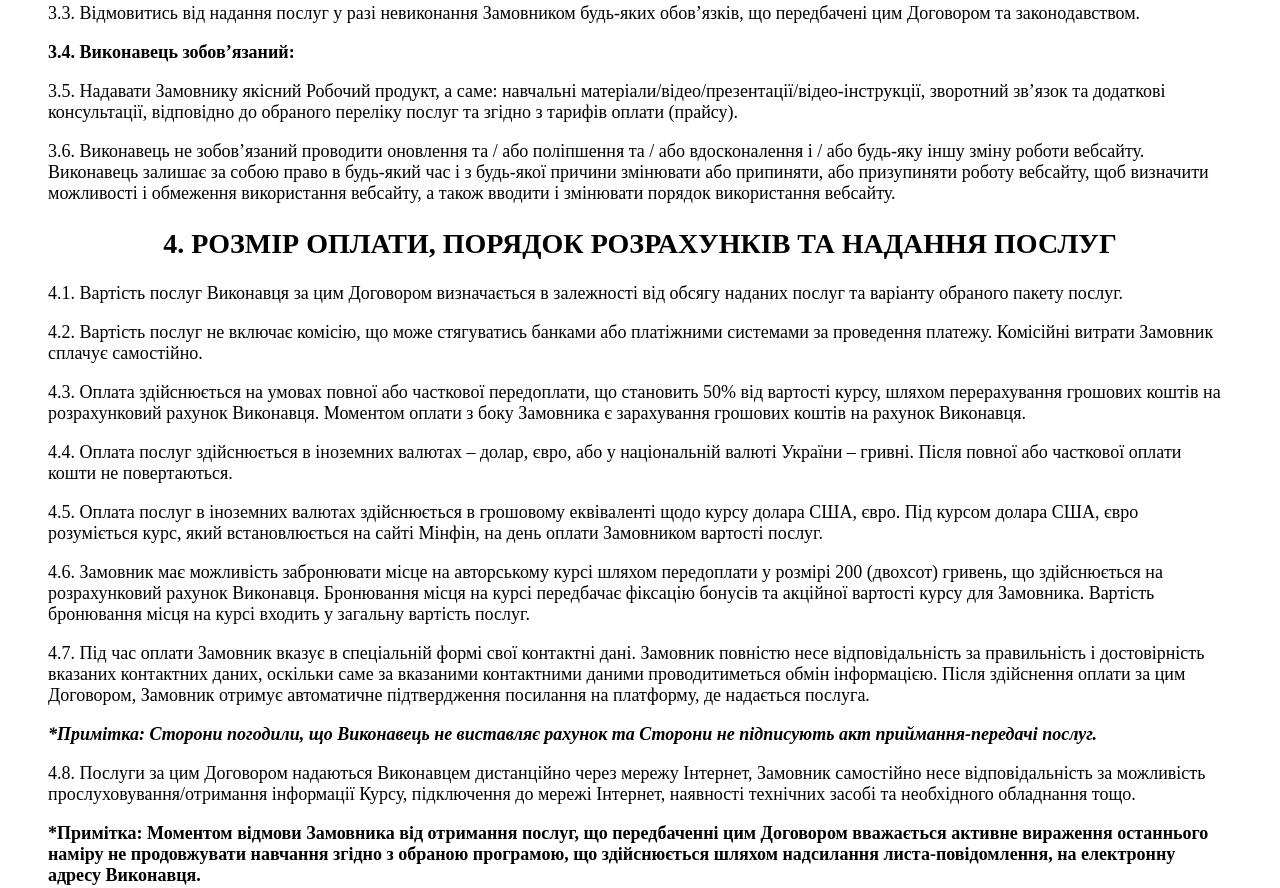
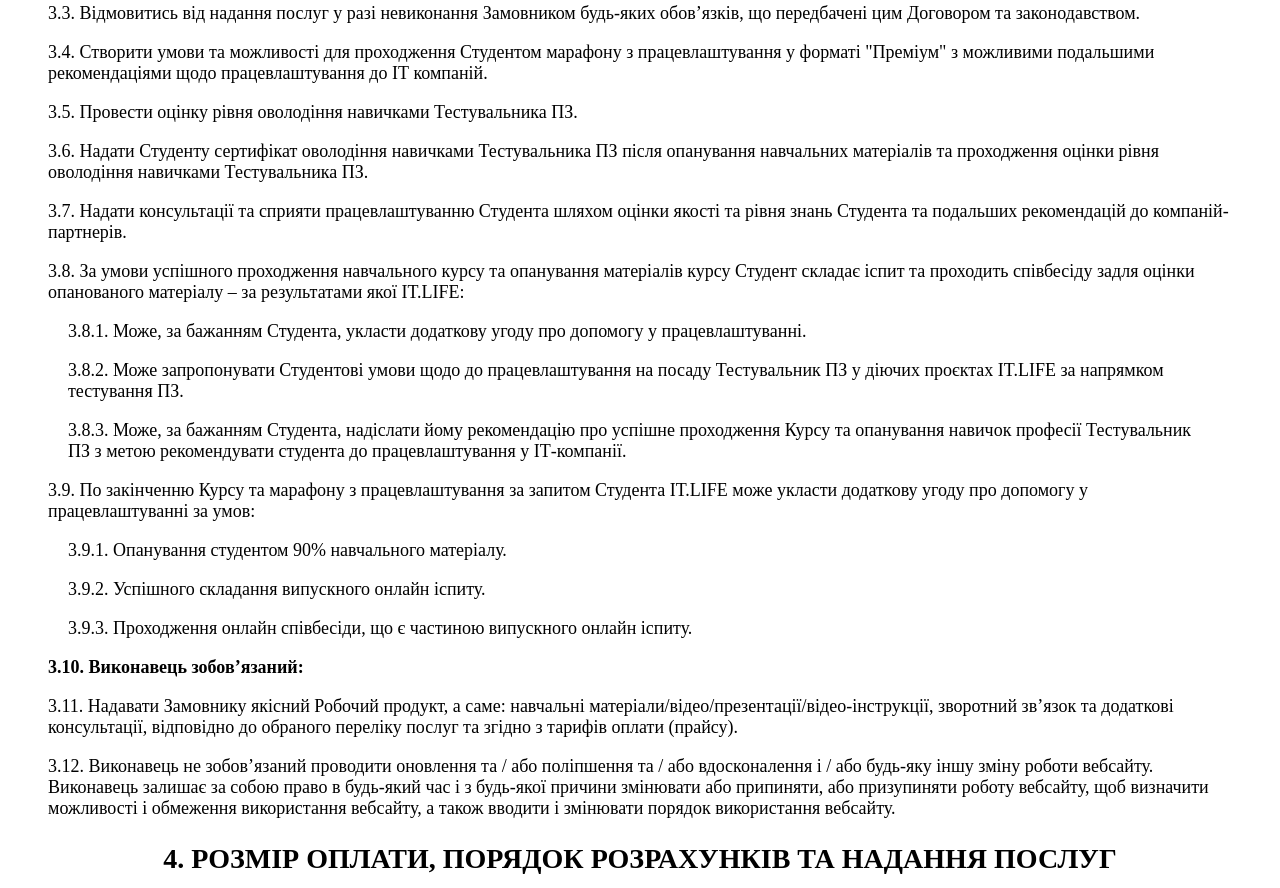
Before and after one commit to AgreementIT/agreement, a plain HTML site: page index.html in a window 1280 px wide. Shown: the part 3655-4543 px from the top of the page. Drawn offline with Linux system fonts and the light colour scheme.

Commit message:
Update index.html

```diff
--- a/index.html
+++ b/index.html
@@ -174,19 +174,39 @@
     <h1 class="rules-title">3. ПРАВА ТА ОБОВ’ЯЗКИ ВИКОНАВЦЯ</h1>
     <strong class="rules-par">3. Виконавець має право:</strong>
     <p class="rules-par">3.1. Вчасно та належно отримати оплату за надані ним послуги.</p>
-    <p class="rules-par">3.2. Блокувати Особистий кабінет Замовника або іншим чином обмежити доступ до платформи з
-        направленням повідомлення на електронну адресу Замовника або без такого повідомлення у разі порушення Замовником
-        пунктів 2.11-2.12. цієї оферти.</p>
-    <p class="rules-par">3.3. Відмовитись від надання послуг у разі невиконання Замовником будь-яких обов’язків, що
-        передбачені цим Договором та законодавством.</p>
-    <strong class="rules-par">3.4. Виконавець зобов’язаний:</strong>
-    <p class="rules-par">3.5. Надавати Замовнику якісний Робочий продукт, а саме: навчальні
-        матеріали/відео/презентації/відео-інструкції, зворотний зв’язок та додаткові консультації, відповідно до
-        обраного переліку послуг та згідно з тарифів оплати (прайсу).</p>
-    <p class="rules-par">3.6. Виконавець не зобов’язаний проводити оновлення та / або поліпшення та / або вдосконалення
-        і / або будь-яку іншу зміну роботи вебсайту. Виконавець залишає за собою право в будь-який час і з будь-якої
-        причини змінювати або припиняти, або призупиняти роботу вебсайту, щоб визначити можливості і обмеження
-        використання вебсайту, а також вводити і змінювати порядок використання вебсайту.</p>
+    <p class="rules-par">3.2. Блокувати Особистий кабінет Замовника або іншим чином обмежити доступ до платформи з направленням повідомлення на електронну адресу Замовника або без такого повідомлення у разі порушення Замовником пунктів 2.11-2.12. цієї оферти.
+    </p>
+    <p class="rules-par">3.3. Відмовитись від надання послуг у разі невиконання Замовником будь-яких обов’язків, що передбачені цим Договором та законодавством.
+    </p>
+    <p class="rules-par">3.4. Створити умови та можливості для проходження Студентом марафону з працевлаштування у форматі "Преміум" з можливими подальшими рекомендаціями щодо працевлаштування до ІТ компаній.
+    </p>
+    <p class="rules-par">3.5. Провести оцінку рівня оволодіння навичками Тестувальника ПЗ.
+    </p>
+    <p class="rules-par">3.6. Надати Студенту сертифікат оволодіння навичками Тестувальника ПЗ після опанування навчальних матеріалів та проходження оцінки рівня оволодіння навичками Тестувальника ПЗ.
+    </p>
+    <p class="rules-par">3.7. Надати консультації та сприяти працевлаштуванню Студента шляхом оцінки якості та рівня знань Студента та подальших рекомендацій до компаній-партнерів.
+    </p>
+    <p class="rules-par">3.8. За умови успішного проходження навчального курсу та опанування матеріалів курсу Студент складає іспит та проходить співбесіду задля оцінки опанованого матеріалу – за результатами якої IT.LIFE:
+    </p>
+    <p class="rules-par__sub">3.8.1. Може, за бажанням Студента, укласти додаткову угоду про допомогу у працевлаштуванні.
+    </p>
+    <p class="rules-par__sub">3.8.2. Може запропонувати Студентові умови щодо до працевлаштування на посаду Тестувальник ПЗ у діючих проєктах IT.LIFE за напрямком тестування ПЗ.
+    </p>
+    <p class="rules-par__sub">3.8.3. Може, за бажанням Студента, надіслати йому рекомендацію про успішне проходження Курсу та опанування навичок професії Тестувальник ПЗ з метою рекомендувати студента до працевлаштування у ІТ-компанії.
+    </p>
+    <p class="rules-par">3.9. По закінченню Курсу та марафону з працевлаштування за запитом Студента IT.LIFE може укласти додаткову угоду про допомогу у працевлаштуванні за умов:
+    </p>
+    <p class="rules-par__sub">3.9.1. Опанування студентом 90% навчального матеріалу.
+    </p>
+    <p class="rules-par__sub">3.9.2. Успішного складання випускного онлайн іспиту.
+    </p>
+    <p class="rules-par__sub">3.9.3. Проходження онлайн співбесіди, що є частиною випускного онлайн іспиту.
+    </p>
+    <strong class="rules-par">3.10. Виконавець зобов’язаний:</strong>
+    <p class="rules-par">3.11. Надавати Замовнику якісний Робочий продукт, а саме: навчальні матеріали/відео/презентації/відео-інструкції, зворотний зв’язок та додаткові консультації, відповідно до обраного переліку послуг та згідно з тарифів оплати (прайсу).
+    </p>
+    <p class="rules-par">3.12. Виконавець не зобов’язаний проводити оновлення та / або поліпшення та / або вдосконалення і / або будь-яку іншу зміну роботи вебсайту. Виконавець залишає за собою право в будь-який час і з будь-якої причини змінювати або припиняти, або призупиняти роботу вебсайту, щоб визначити можливості і обмеження використання вебсайту, а також вводити і змінювати порядок використання вебсайту.
+    </p>
 </section>
 <section class="pay container">
     <h1 class="pay-title">4. РОЗМІР ОПЛАТИ, ПОРЯДОК РОЗРАХУНКІВ ТА НАДАННЯ ПОСЛУГ </h1>
```
